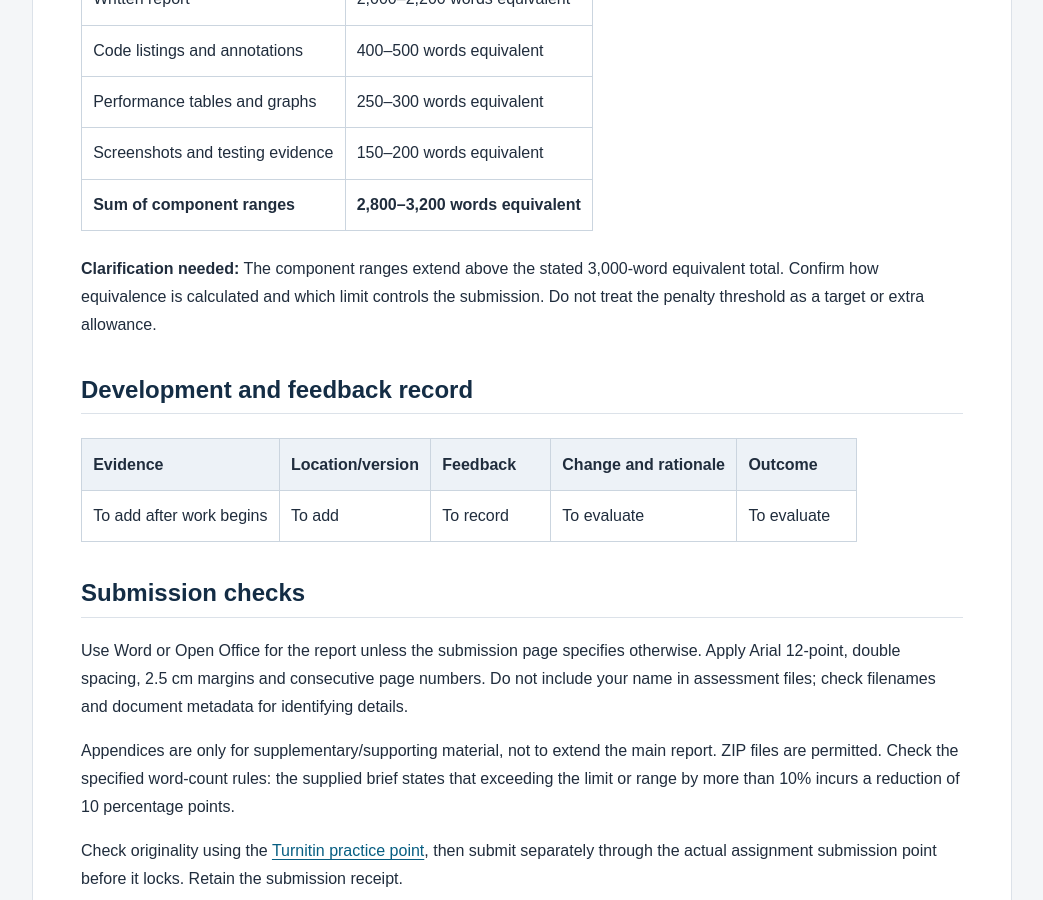
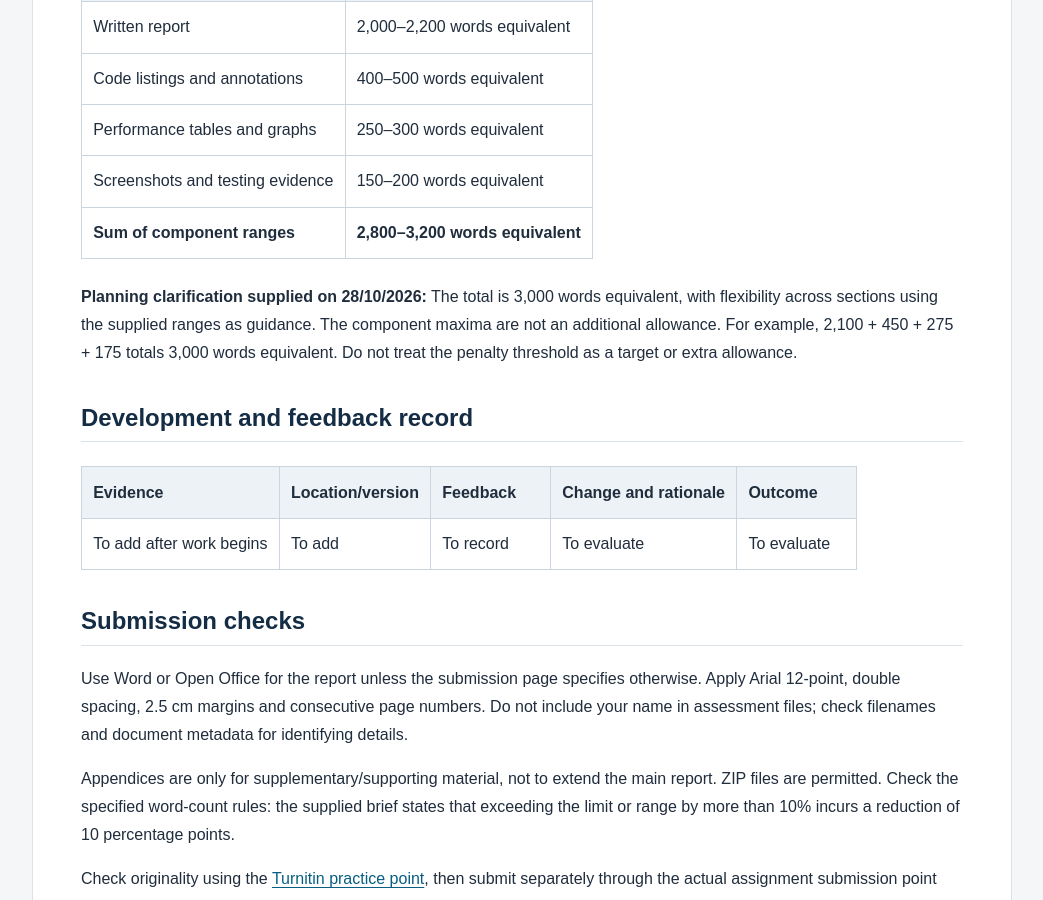
Before and after one commit to ce26229/msc-eportfolio, a Jekyll site: the page built from modules/launch-into-computing-part-a.md, in a window 1280 px wide and 900 px high, scrolled down 2660 px. Shown: the whole window, without its empty margins (118-1161 px from the left). Built offline with Jekyll 4.4.1, drawn with Linux system fonts in a browser that asks for light colours; some of the changed text lies outside the part shown.

Commit message:
Apply clarified assessment limits, weighting and portfolio scope

```diff
--- a/modules/launch-into-computing-part-a.md
+++ b/modules/launch-into-computing-part-a.md
@@ -12,7 +12,7 @@ permalink: /modules/launch-into-computing/assignment-part-a/
 
 - **Assessment:** Individual programming exercise comparing Python and C.
 - **Weight:** 40%, as stated in the supplied brief.
-- **Size:** 3,000 words equivalent; component allowances need clarification below.
+- **Size:** 3,000 words equivalent in total, with flexibility across the component sections as clarified by the student on 28/10/2026.
 - **Due:** End of Unit 12; deadline previously supplied: Monday 25/01/2027 at 23:55. Learning-platform time zone to confirm.
 - **Learning outcomes:** LO3 (critical evaluation of methods, tools and techniques and business impact) and LO4 (legal, social, ethical and professional issues).
 - **Submission:** [End of Module Assignment submission point](https://www.my-course.co.uk/mod/assign/view.php?id=1434495).
@@ -73,7 +73,7 @@ The following are planning recommendations, not additional assessment requiremen
 | Screenshots and testing evidence | 150–200 words equivalent |
 | **Sum of component ranges** | **2,800–3,200 words equivalent** |
 
-**Clarification needed:** The component ranges extend above the stated 3,000-word equivalent total. Confirm how equivalence is calculated and which limit controls the submission. Do not treat the penalty threshold as a target or extra allowance.
+**Planning clarification supplied on 28/10/2026:** The total is 3,000 words equivalent, with flexibility across sections using the supplied ranges as guidance. The component maxima are not an additional allowance. For example, 2,100 + 450 + 275 + 175 totals 3,000 words equivalent. Do not treat the penalty threshold as a target or extra allowance.
 
 ## Development and feedback record
 
```
